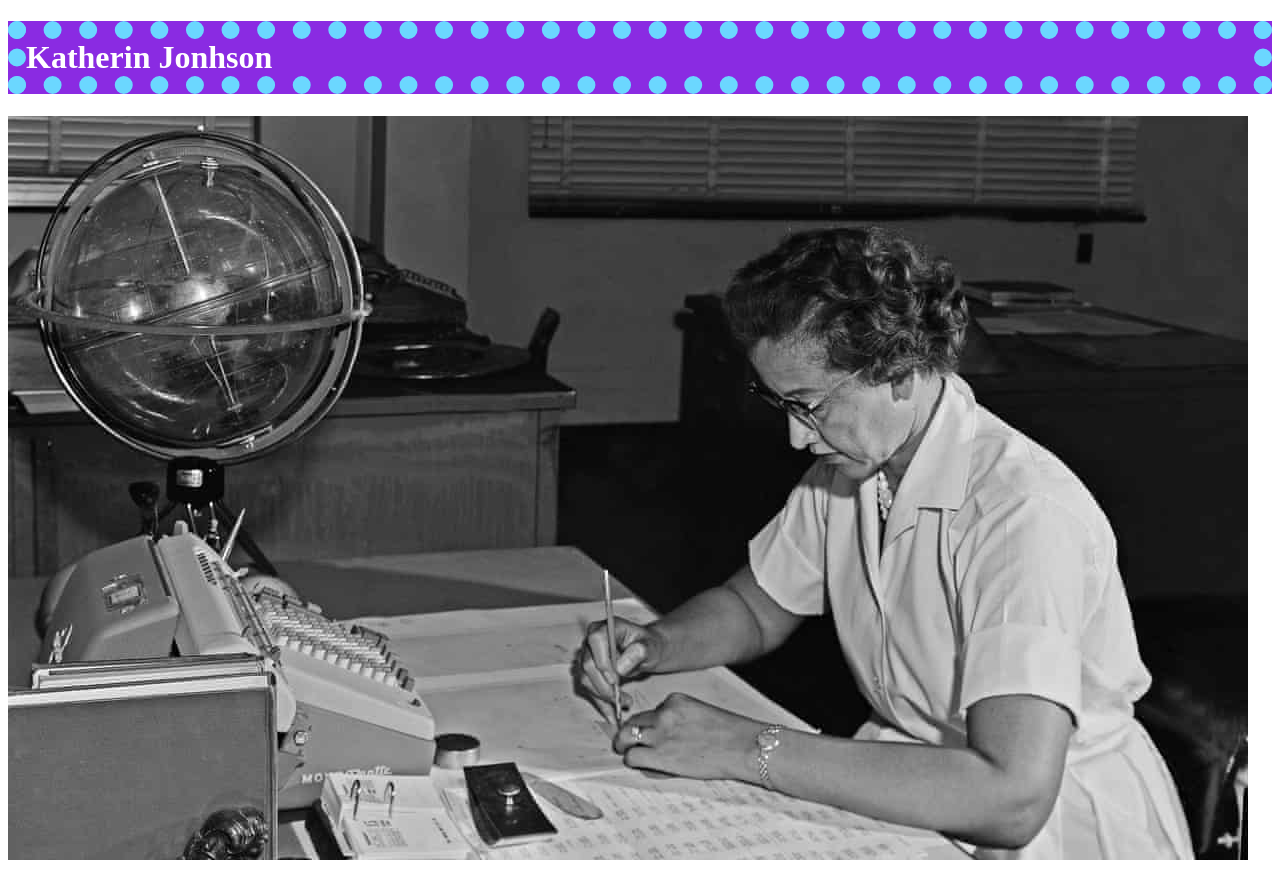
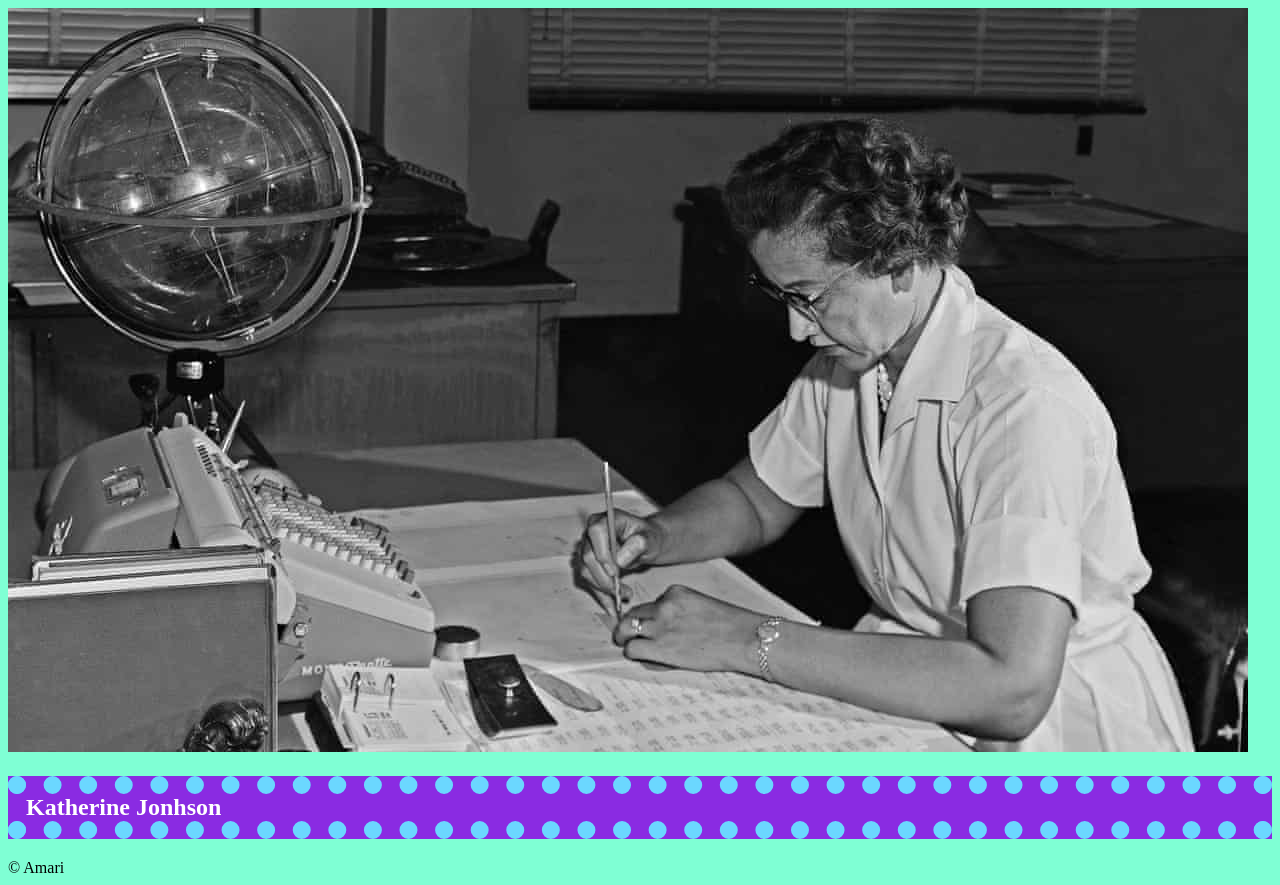
Before and after one commit to amarikix/html, a plain HTML site: page index.html in a window 1280 px wide. Drawn offline with Linux system fonts and the light colour scheme.

Commit message:
Update index.html

```diff
--- a/index.html
+++ b/index.html
@@ -1,8 +1,20 @@
 <!DOCTYPE html>
 <head>
-<title>Katherin Jonhson</title>
+<title>Katherine Jonhson</title>
+<link rel=" stylesheet" href=" css/style.css">
 </head>
 <body>
-    <h1 style="border: dotted 18px #6bd7ff; background-color: blueviolet; color:#ffffff;">Katherin Jonhson</h1>
-<img src="images/4000.jpg" alt="Katherin Jonhson doing math.">
+    <header>
+        <img src="images/4000.jpg" alt="Katherine Jonhson doing math.">
+
+    </header>
+    <section>
+        <h1 style="border: dotted 18px #6bd7ff; background-color: blueviolet; color:#ffffff;">Katherine Jonhson</h1>
+
+
+    </section>
+    <footer>
+        &copy; Amari
+
+    </footer>
 </body>
```
